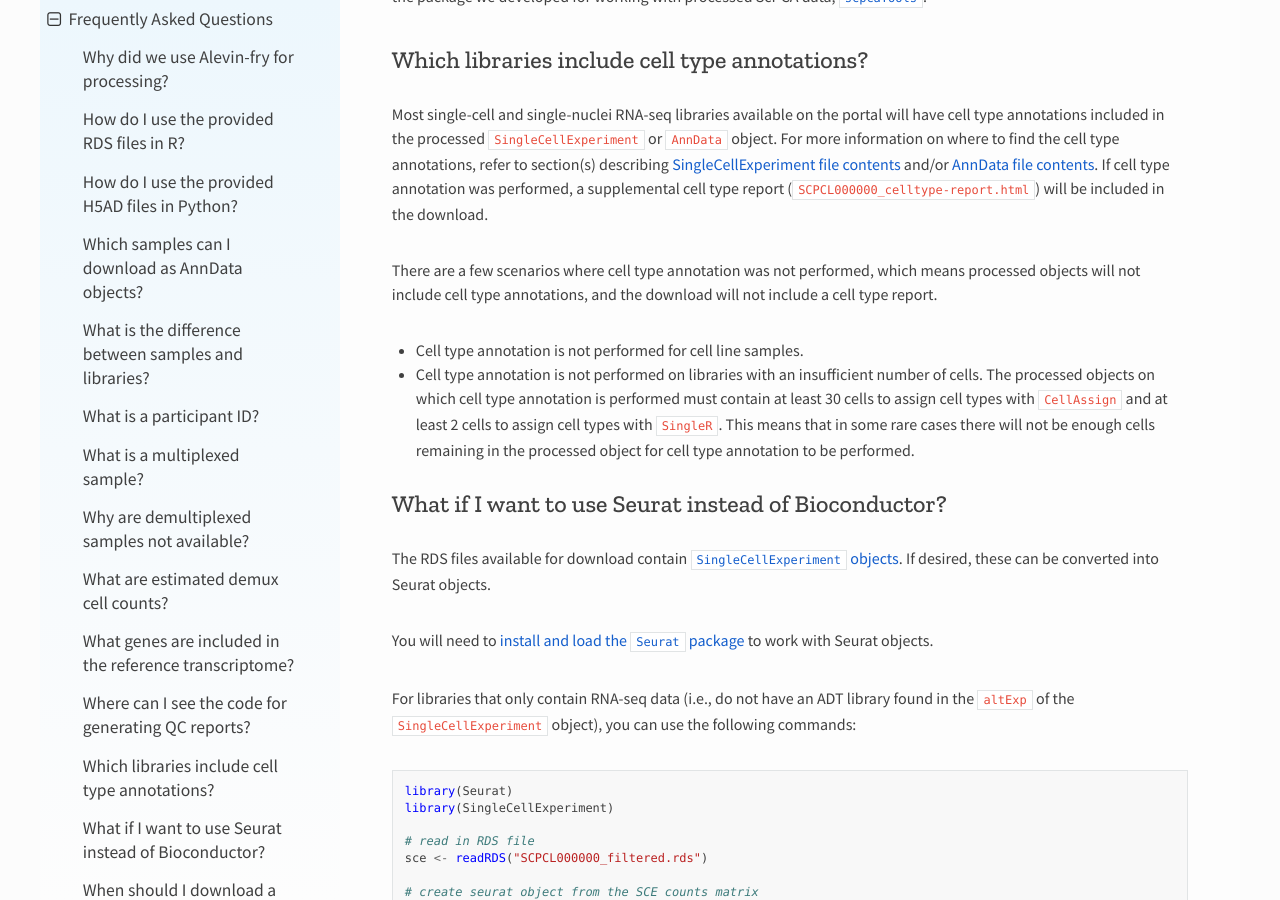
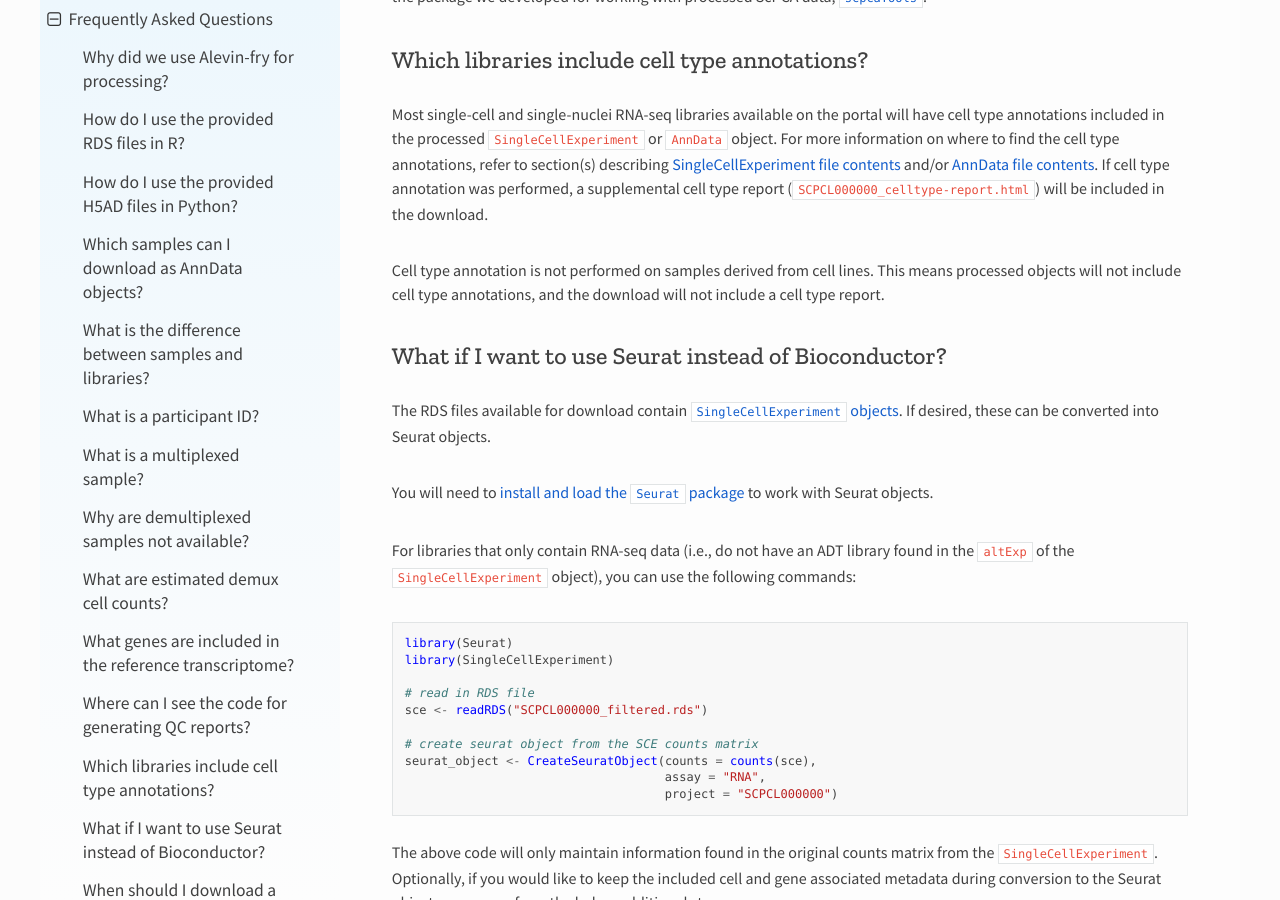
Before and after one commit to DongzeHE/scpca-docs, a Sphinx documentation site: the page built from docs/faq.md, in a window 1280 px wide and 900 px high, scrolled down 5075 px. Built offline with Sphinx 7.4.7 and the Read the Docs theme 2.0.0, drawn with Linux system fonts in a browser that asks for light colours.

Commit message:
update FAQ for missing cell type reports

```diff
--- a/docs/faq.md
+++ b/docs/faq.md
@@ -135,13 +135,8 @@ Most single-cell and single-nuclei RNA-seq libraries available on the portal wil
 For more information on where to find the cell type annotations, refer to section(s) describing {ref}`SingleCellExperiment file contents <sce_file_contents:singlecellexperiment sample metadata>` and/or {ref}`AnnData file contents <sce_file_contents:anndata cell metrics>`.
 If cell type annotation was performed, a supplemental cell type report (`SCPCL000000_celltype-report.html`) will be included in the download.
 
-There are a few scenarios where cell type annotation was not performed, which means processed objects will not include cell type annotations, and the download will not include a cell type report.
-
-- Cell type annotation is not performed for cell line samples.
-- Cell type annotation is not performed on libraries with an insufficient number of cells.
-The processed objects on which cell type annotation is performed must contain at least 30 cells to assign cell types with `CellAssign` and at least 2 cells to assign cell types with `SingleR`.
-This means that in some rare cases there will not be enough cells remaining in the processed object for cell type annotation to be performed.
-
+Cell type annotation is not performed on samples derived from cell lines.
+This means processed objects will not include cell type annotations, and the download will not include a cell type report.
 
 ## What if I want to use Seurat instead of Bioconductor?
 
```
